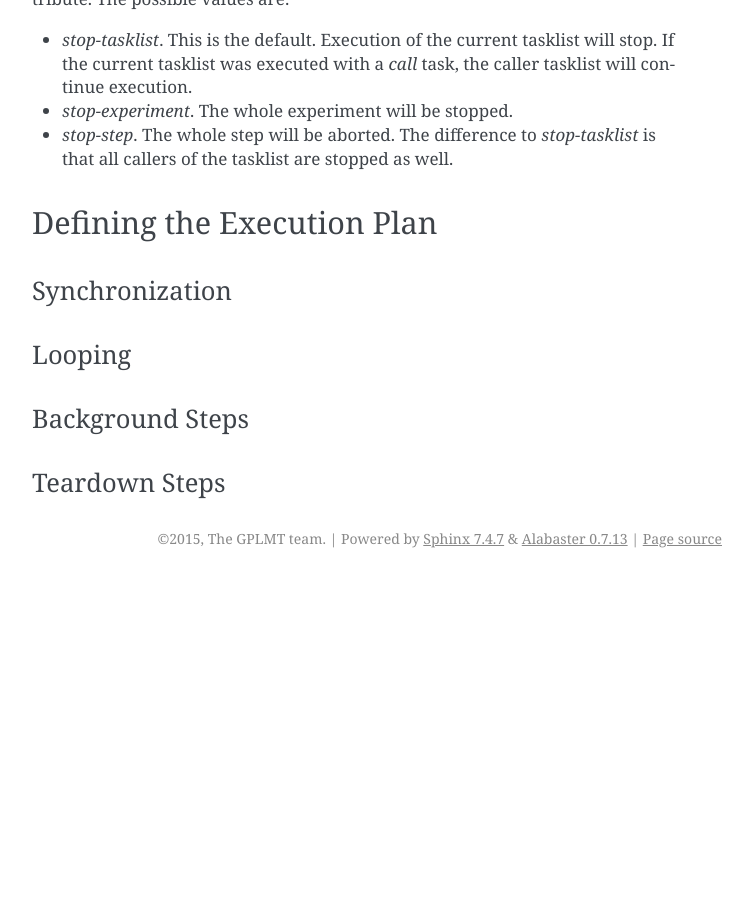
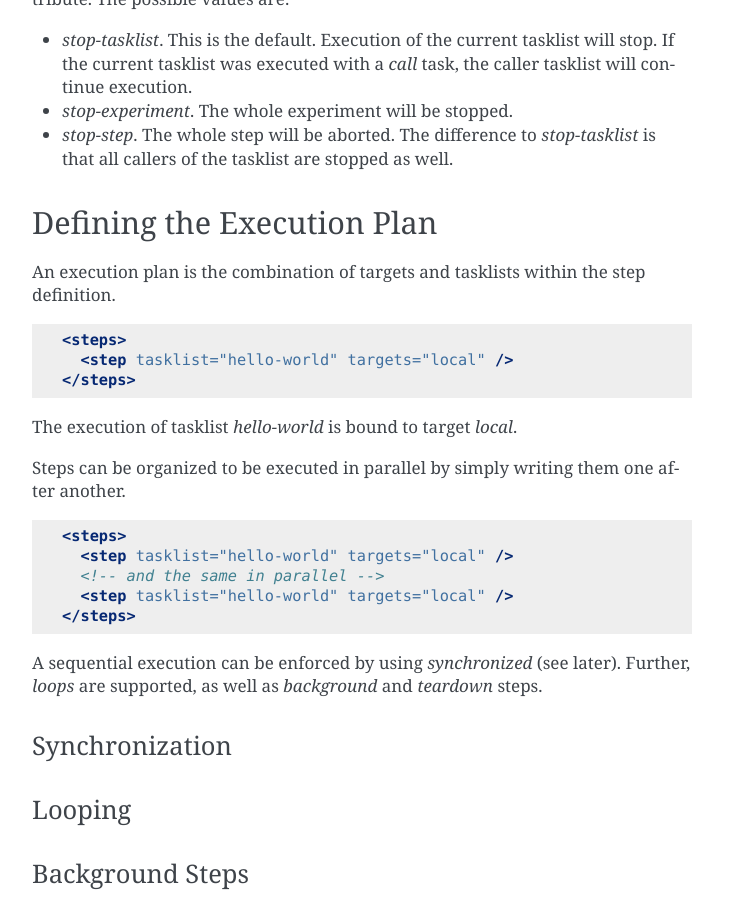
Before and after one commit to docmalloc/gplmt, a Sphinx documentation site: the page built from docs/source/intro.rst, in a window 1280 px wide and 900 px high, scrolled down 4981 px. Shown: the whole window, without its empty margins (388-1140 px from the left). Built offline with Sphinx 7.4.7, drawn with Linux system fonts in a browser that asks for light colours; before the commit the page ends 5559 px from its top, so only the background shows below that.

Commit message:
Update intro.rst

```diff
--- a/docs/source/intro.rst
+++ b/docs/source/intro.rst
@@ -272,6 +272,29 @@ The possible values are:
 Defining the Execution Plan
 ---------------------------
 
+An execution plan is the combination of targets and tasklists within the step definition.
+
+.. code-block:: xml
+
+  <steps>
+    <step tasklist="hello-world" targets="local" />
+  </steps>
+
+The execution of tasklist `hello-world` is bound to target `local`.
+
+Steps can be organized to be executed in parallel by simply writing them one after another.
+
+.. code-block:: xml
+
+  <steps>
+    <step tasklist="hello-world" targets="local" />
+    <!-- and the same in parallel -->
+    <step tasklist="hello-world" targets="local" />
+  </steps>
+
+A sequential execution can be enforced by using `synchronized` (see later).
+Further, `loops` are supported, as well as `background` and `teardown` steps.
+
 Synchronization
 ~~~~~~~~~~~~~~~
 
```
